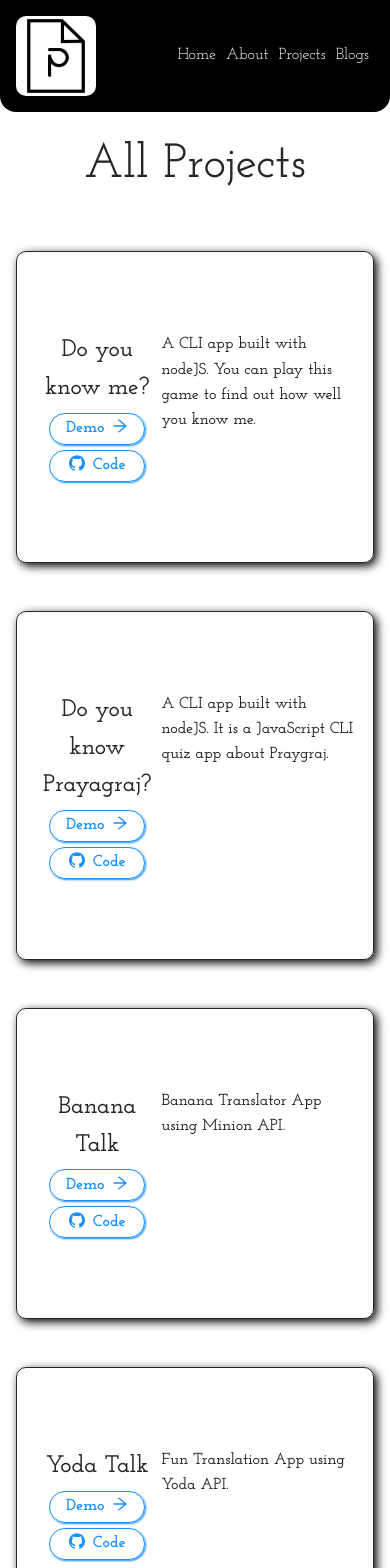
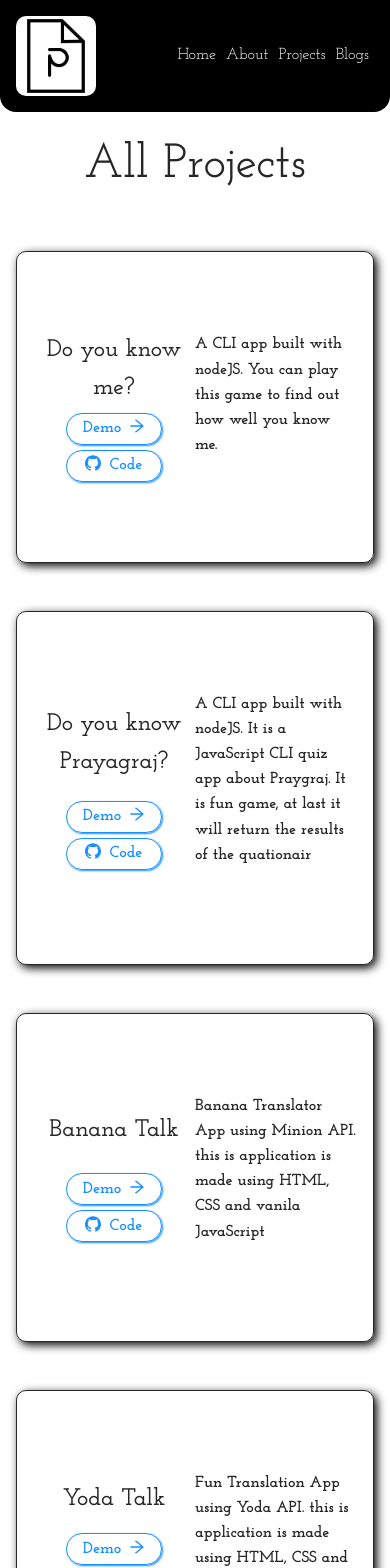
Before and after one commit to prakash855/portfolio_neog, a React (Create React App) app: page /projects in a window 390 px wide. Shown: the top 1568 px of the page. Built offline with nearby package versions, Linux system fonts and the light colour scheme.

Commit message:
fix in project responsiveness

```diff
--- a/src/Pages/Projects/Data.json
+++ b/src/Pages/Projects/Data.json
@@ -7,25 +7,25 @@
     },
     {
         "name": "Do you know Prayagraj?",
-        "desc": "A CLI app built with nodeJS. It is a JavaScript CLI quiz app about Praygraj.",
+        "desc": "A CLI app built with nodeJS. It is a JavaScript CLI quiz app about Praygraj. It is fun game, at last it will return the results of the quationair",
         "live": "replit.com/@prakashagrahari/doyouknowprayagraj#index.js",
         "code": "https://github.com/prakash855/doyouknowprayagraj"
     },
     {
         "name": "Banana Talk",
-        "desc": "Banana Translator App using Minion API.",
+        "desc": "Banana Translator App using Minion API. this is application is made using HTML, CSS and vanila JavaScript",
         "live": "bananaspeaker.netlify.app/",
         "code": "https://github.com/prakash855/neog-banana-speaks"
     },
     {
         "name": "Yoda Talk",
-        "desc": "Fun Translation App using Yoda API.",
+        "desc": "Fun Translation App using Yoda API. this is application is made using HTML, CSS and vanila JavaScript",
         "live": "neogyoda.netlify.app/",
         "code": "https://github.com/prakash855/neog-yoda-speaks"
     },
     {
         "name": "Emoji-Interpreter App",
-        "desc": "This is an emoji Interpreter App made using React on CodeSandBox Platform.",
+        "desc": "This is an emoji Interpreter App made using React on CodeSandBox Platform, An Application which has basic React features like hooks and reuasable components",
         "live": "q1uwr.csb.app/",
         "code": "https://github.com/prakash855/Emoji_neog_app"
     },
@@ -49,7 +49,7 @@
     },
     {
         "name": "Fun with Triangles🔺",
-        "desc": "A simple yet powerful tool for learning about triangles.",
+        "desc": "A simple yet powerful tool for learning about triangles., An Application where all the basic calculation related to Triangle can be solved, like finding area, finding whther triangle is possible or not, a quizz related to the triangle which will return the score you earn, it is fun! Play it now!",
         "live": "http://mytriangle.netlify.com/",
         "code": "https://github.com/prakash855/mark12"
     },
--- a/src/Pages/Projects/Projects.css
+++ b/src/Pages/Projects/Projects.css
@@ -6,7 +6,7 @@
   font-weight: 600;
 }
 #pro {
-  width: 50%;
+  width: 40%;
   display: flex;
   flex-direction: column;
   justify-content: space-evenly;
@@ -22,8 +22,9 @@
 }
 #about_project {
   font-size: 1rem;
-  font-weight: 600;
+  font-weight: 700;
   text-align: left;
+  max-width: 50%;
 }
 .button {
   margin: 0 1rem;
@@ -32,3 +33,10 @@
   border-radius: 20px;
   font-weight: 700;
 }
+@media(max-width:600px){
+  #pro{
+    width: 50%;
+  }
+  /* #about_project{
+  } */
+}
```
